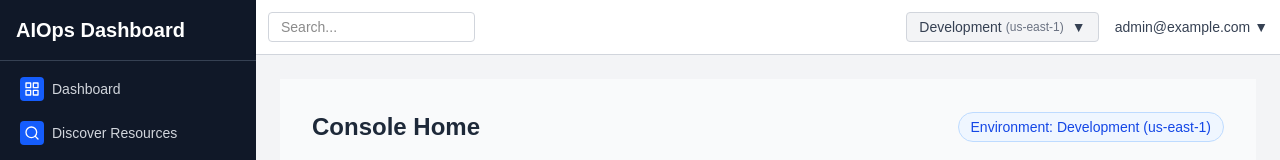
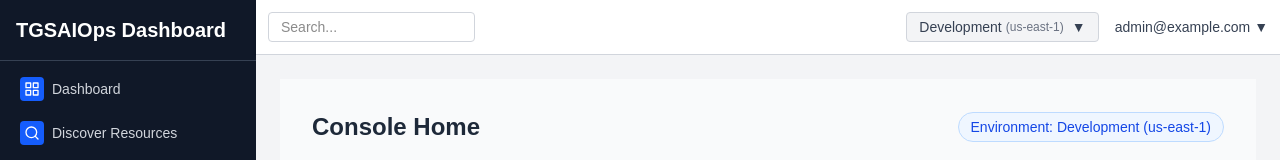
Before and after one commit to AVGenAI/aws-aiops-dashboard, a Next.js app: page /dashboard in a window 1280 px wide. Shown: the top 160 px of the page. Built offline with nearby package versions, Linux system fonts and the light colour scheme.

Commit message:
Change title from AIOps to TGSAIOps

```diff
--- a/app/layout.tsx
+++ b/app/layout.tsx
@@ -6,8 +6,8 @@ import EnvironmentSelector from './components/EnvironmentSelector';
 import { EnvironmentProvider } from './context/EnvironmentContext';
 
 export const metadata = {
-  title: 'AWS AIOps Dashboard',
-  description: 'Manage and monitor your AWS environment with AIOps capabilities',
+  title: 'AWS TGSAIOps Dashboard',
+  description: 'Manage and monitor your AWS environment with TGSAIOps capabilities',
 };
 
 export default function RootLayout({ children }: { children: ReactNode }) {
@@ -18,7 +18,7 @@ export default function RootLayout({ children }: { children: ReactNode }) {
         {/* Sidebar */}
         <aside className="w-64 bg-gray-900 text-gray-300 flex flex-col">
           <div className="p-4 border-b border-gray-700">
-            <h2 className="text-xl font-bold text-white">AIOps Dashboard</h2>
+            <h2 className="text-xl font-bold text-white">TGSAIOps Dashboard</h2>
           </div>
           <nav className="flex-1 p-2 space-y-1">
             <Link href="/dashboard" className="flex items-center rounded px-3 py-2 hover:bg-gray-700 hover:text-white">
```
Also changed, not shown: version.txt, 2 other files (tests, documents, lock files or other folders).
